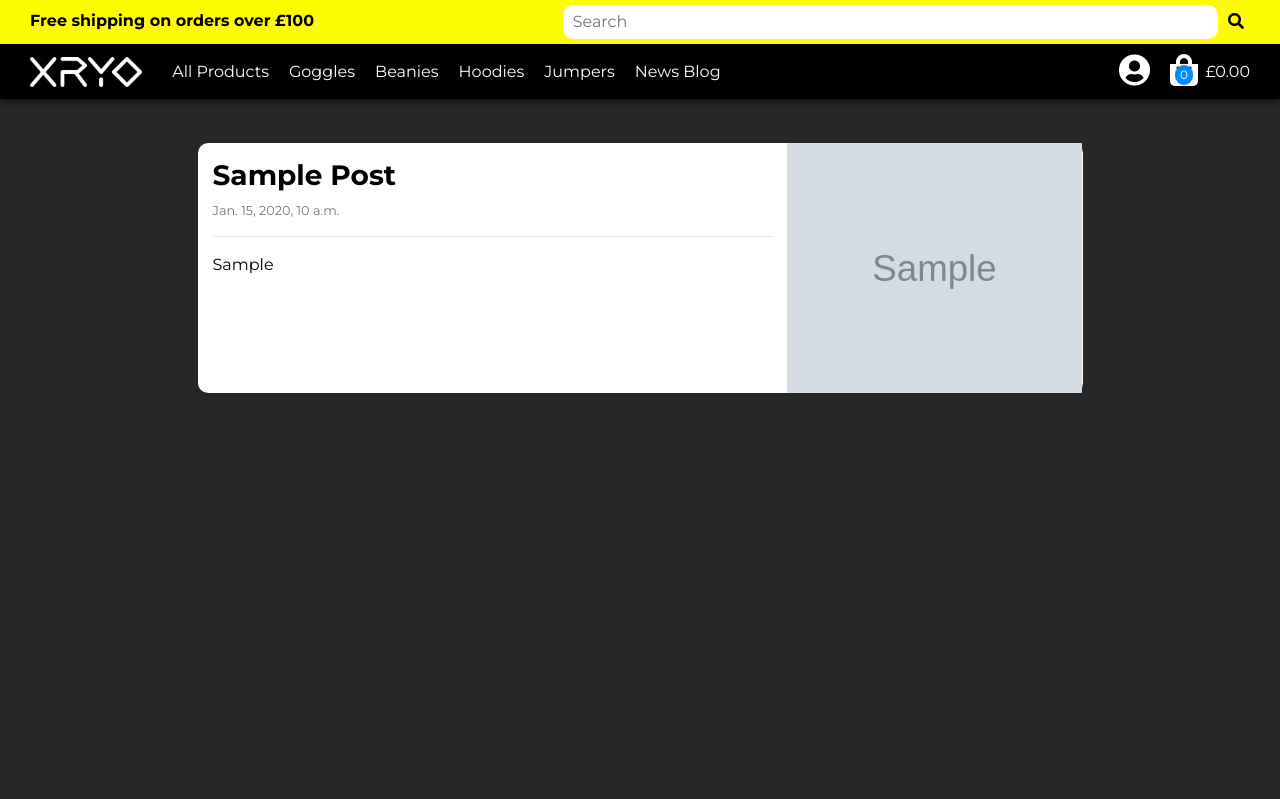
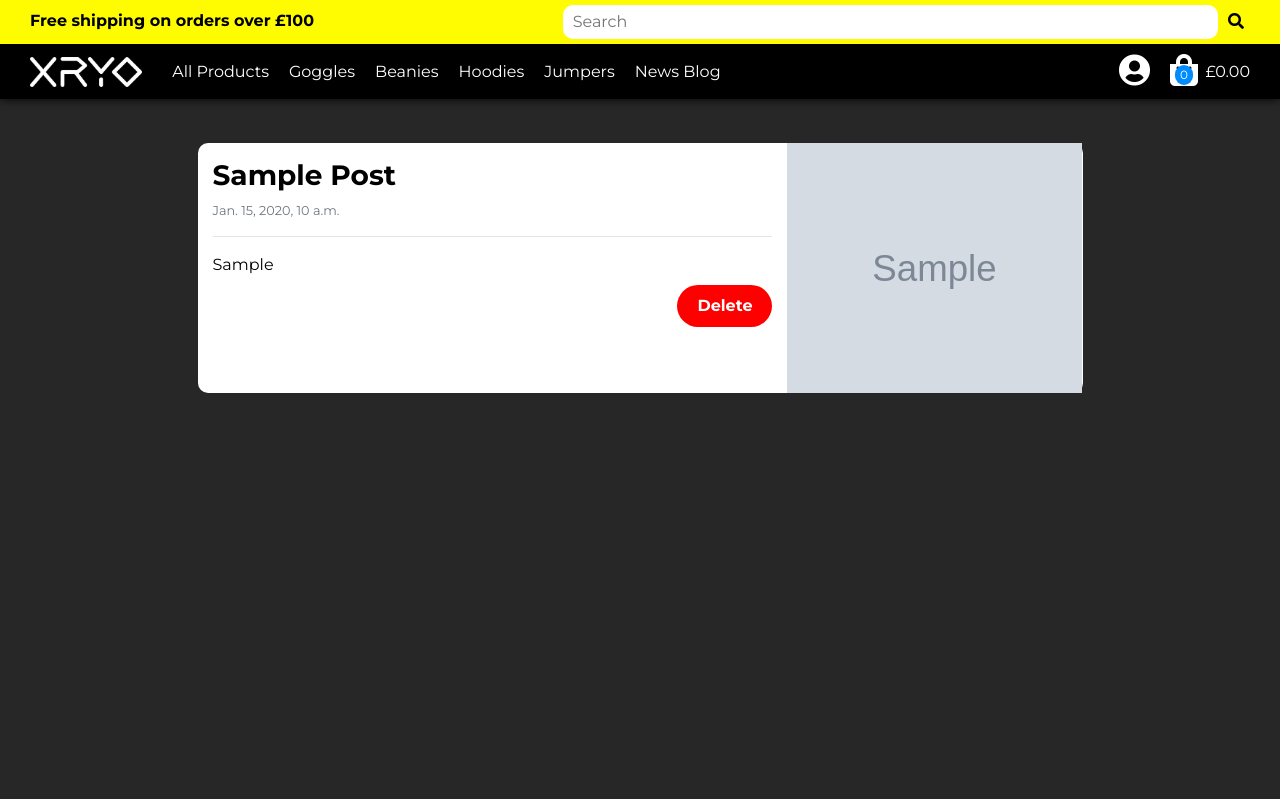
Before and after one commit to LiamDHall/XRYO, a Django app: page /blog/ in a window 1280 px wide. Shown: the top 799 px of the page. Run offline with Django 3.2, Linux system fonts and the light colour scheme; a user stored in the database is signed in; tables that the repository leaves empty hold one stand-in row (values such as "Sample post"); grey boxes marked "Sample" are stand-in pictures; parts of the project's set-up code (start-up, migrations or seed data) failed here and were passed over; some libraries are stand-ins or nearby versions.

Commit message:
Add delete blog post functionality

```diff
--- a/blog/templates/blog/blog.html
+++ b/blog/templates/blog/blog.html
@@ -25,6 +25,13 @@
                     <p class="small text-muted">{{ post.date }}</p>
                     <hr>
                     <p class="mb-0">{{ post.article }}</p>
+                    {% if request.user.is_superuser %}
+                            <form method="POST" action="{% url 'delete_post' post.id %}" class="form text-right mt-2">
+                                {% csrf_token %}
+                                <input type="hidden" name="current_page" value="{{ request.path }}">
+                                <button class="cta cta--delete">Delete</button>
+                            </form>
+                        {% endif %}
                 </div>
                 <!--Post Image-->
                 <div class="post-image col-12 col-lg-4 px-0" style="background-image: url('{{ MEDIA_URL }}{{ post.image }}');"></div>
--- a/blog/urls.py
+++ b/blog/urls.py
@@ -3,4 +3,9 @@ from . import views
 
 urlpatterns = [
     path('', views.view_blog, name='blog'),
+    path(
+        'delete_post/<int:post_id>/',
+        views.delete_post,
+        name='delete_post'
+    ),
 ]
--- a/blog/views.py
+++ b/blog/views.py
@@ -1,4 +1,4 @@
-from django.shortcuts import render
+from django.shortcuts import render, redirect, get_object_or_404
 from django.contrib import messages
 from django.contrib.auth.decorators import login_required
 
@@ -38,3 +38,26 @@ def view_blog(request):
     }
 
     return render(request, 'blog/blog.html', context)
+
+@login_required
+def delete_post(request, post_id):
+    """ (SUPER USERS ONLY)
+    Delete a Blog from the site
+    """
+
+    # Only allows superusers (Site Admins) to view this page.
+    if not request.user.is_superuser:
+        messages.error(request, 'Access Denied. Site Admins Only')
+        return redirect(reverse('home'))
+
+    # Get object
+    post = get_object_or_404(Post, pk=post_id)
+
+    # Delete object
+    post.delete()
+
+    current_page = request.POST.get('current_page')
+
+    # Give user feedback and redirect
+    messages.success(request, 'Post deleted')
+    return redirect(current_page)
```
